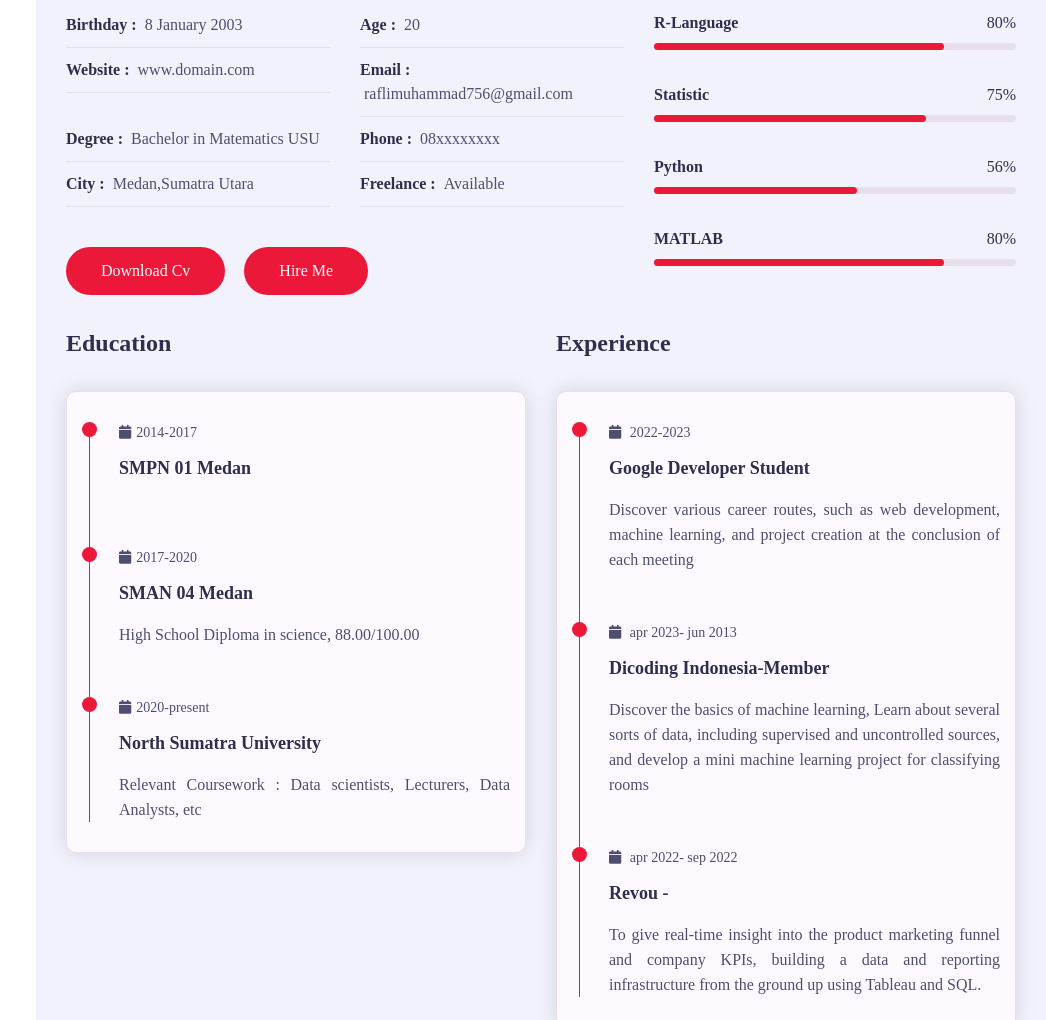
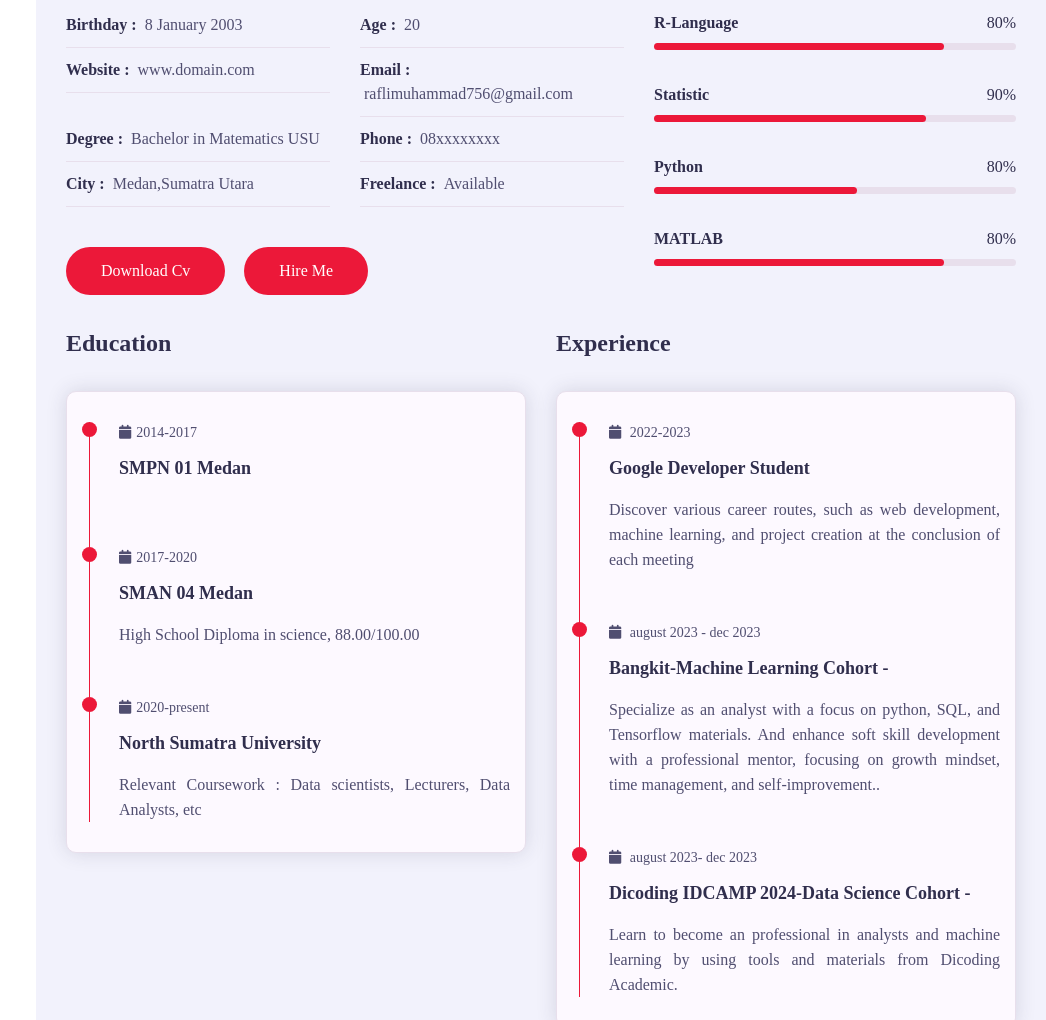
Before and after one commit to MuhammadRapli/portfolio.github.io, a plain HTML site: page index.html in a window 1280 px wide. Shown: the part 1143-2163 px from the top of the page, without its empty margins (234-1280 px from the left). Drawn offline with nearby package versions, Linux system fonts and the light colour scheme; a web font is replaced by a local one.

Commit message:
perbaikan file index html

```diff
--- a/index.html
+++ b/index.html
@@ -4,7 +4,7 @@
     <meta charset="UTF-8" />
     <meta http-equiv="X-UA-Compatible" content="IE=edge" />
     <meta name="viewport" content="width=, initial-scale=1.0" />
-    <title>Document</title>
+    <title>My Portfolio</title>
     <!-- css file -->
     <link rel="stylesheet" href="css/style.css" />
     <link rel="stylesheet" href="css/skins/color-1.css" />
@@ -23,7 +23,7 @@
       <!-- Aside Start -->
       <div class="aside">
         <div class="logo">
-          <a href="#"><span>A</span>tlas</a>
+          <a href="#"><span>S</span>cientist</a>
         </div>
         <div class="nav-toggler">
           <span></span>
@@ -129,14 +129,14 @@
                         <h5>Statistic</h5>
                         <div class="progress">
                           <div class="progress-in" style="width: 75%"></div>
-                          <div class="skill-percent">75%</div>
+                          <div class="skill-percent">90%</div>
                         </div>
                       </div>
                       <div class="skill-item padd-15">
                         <h5>Python</h5>
                         <div class="progress">
                           <div class="progress-in" style="width: 56%"></div>
-                          <div class="skill-percent">56%</div>
+                          <div class="skill-percent">80%</div>
                         </div>
                       </div>
                       <div class="skill-item padd-15">
@@ -194,18 +194,17 @@
                           <!-- Timeline item -->
                           <div class="timeline-item">
                             <div class="circle-dot"></div>
-                            <h3 class="timeline-date"><i class="fa fa-calendar"></i> apr 2023- jun 2013</h3>
-                            <h4 class="timeline-title">Dicoding Indonesia-Member</h4>
-                            <p class="timeline-text">Discover the basics of machine learning, Learn about several sorts of data, including supervised and uncontrolled sources, and
-                              develop a mini machine learning project for classifying rooms</p>
+                            <h3 class="timeline-date"><i class="fa fa-calendar"></i> august 2023 - dec 2023</h3>
+                            <h4 class="timeline-title">Bangkit-Machine Learning Cohort -</h4>
+                            <p class="timeline-text">Specialize as an analyst with a focus on python, SQL, and Tensorflow materials. And enhance soft skill development with a
+                              professional mentor, focusing on growth mindset, time management, and self-improvement..</p>
                           </div>
                           <!-- Timeline item -->
                           <div class="timeline-item">
                             <div class="circle-dot"></div>
-                            <h3 class="timeline-date"><i class="fa fa-calendar"></i> apr 2022- sep 2022</h3>
-                            <h4 class="timeline-title">revou -</h4>
-                            <p class="timeline-text">To give real-time insight into the product marketing funnel and company KPIs, building a data and reporting infrastructure from the
-                              ground up using Tableau and SQL.</p>
+                            <h3 class="timeline-date"><i class="fa fa-calendar"></i> august 2023- dec 2023</h3>
+                            <h4 class="timeline-title">Dicoding IDCAMP 2024-Data Science Cohort -</h4>
+                            <p class="timeline-text"> Learn to become an professional in analysts and machine learning by using tools and materials from Dicoding Academic.</p>
                           </div>
                         </div>
                       </div>
@@ -265,8 +264,8 @@
                   <div class="icon">
                     <i class="fa fa-code"></i>
                   </div>
-                  <h1><a href="https://smartblood.github.io" target="_blank">My First Web Design</a></h1>
-                  <p>Lorem ipsum dolor sit amet, consectetur adipisicing elit. Illum velit enim laboriosam.</p>
+                  <h1><a href="https://analystdicoding-g9eajm2pqwncxnxquxwcn9.streamlit.app/" target="_blank">My analyst Web </a></h1>
+                  <p>visualitation dashboard website to analyst and evaluate sales performance and understands which item are most purchased, and understands the customers behavior/pattern.</p>
                 </div>
               </div>
               <!-- service item End -->
```
